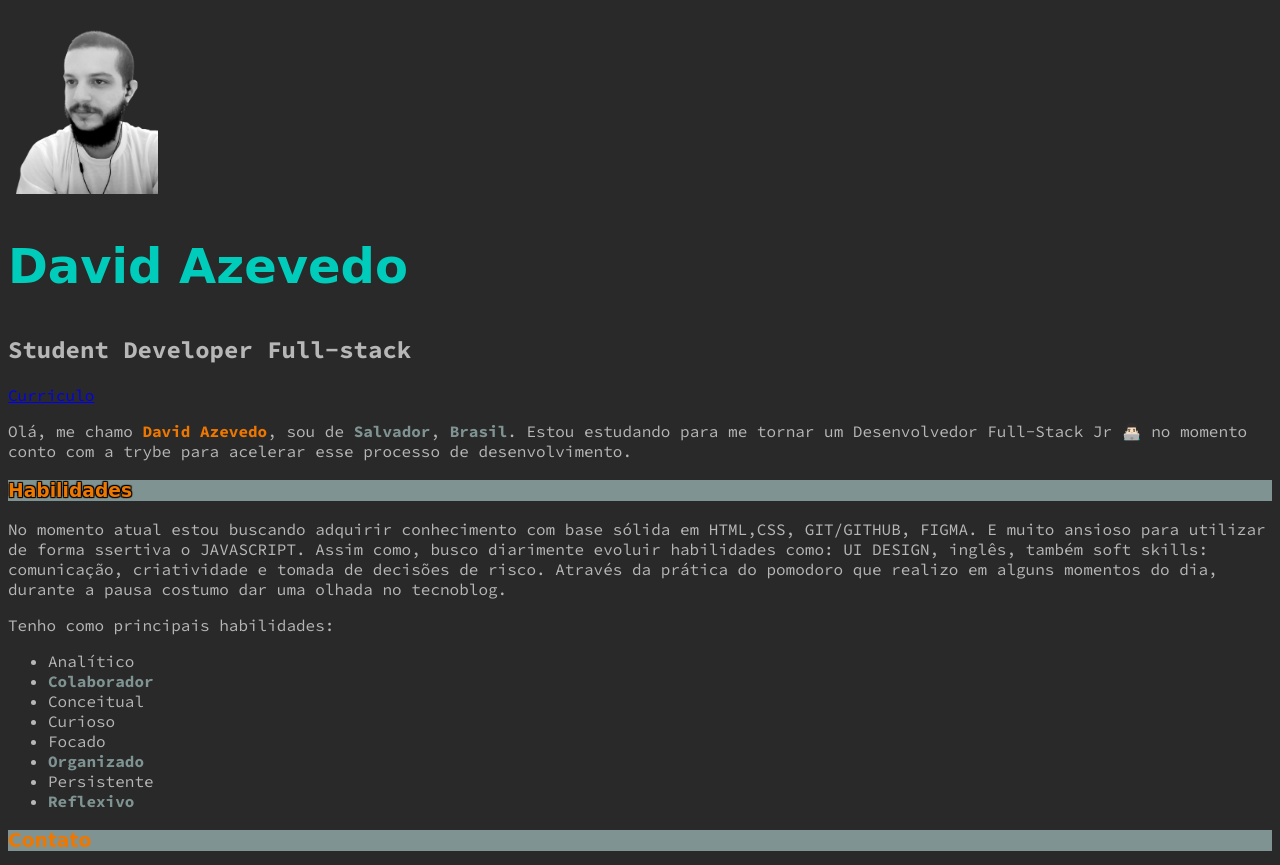
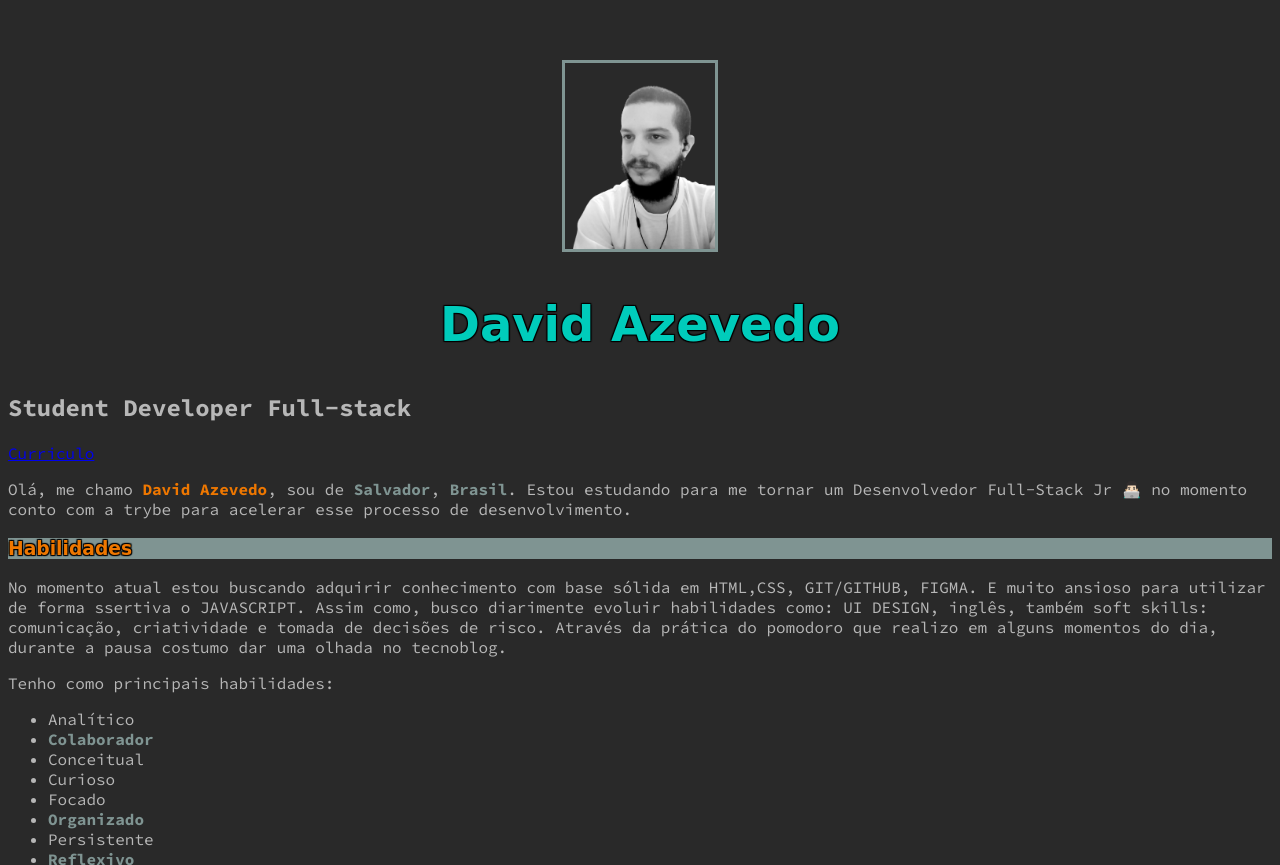
Before and after one commit to Zevid-Lucas/Zevid-Lucas.github.io, a plain HTML site: page index.html in a window 1280 px wide. Shown: the top 865 px of the page. Drawn offline with Linux system fonts and the light colour scheme; a web font is replaced by a local one.

Commit message:
Positioning and style .photo-dev

```diff
--- a/index.html
+++ b/index.html
@@ -13,9 +13,11 @@
 
 <body>
   <section class="main-section">
-    <img width="150px" src="img/David.png" alt="Foto de David Azevedo">
-    <h1 class="main_title --shadow">David Azevedo</h1>
-    <h2>Student Developer Full-stack</h2>
+    <figure class="box-photo">
+      <img class="photo-dev" src="img/David.png" alt="Foto de David Azevedo">
+    </figure>
+    <h1 class="main_title title--shadow">David Azevedo</h1>
+    <h2 class="main_subtitle">Student Developer Full-stack</h2>
     <a href="#" target="_blank">Curriculo</a>
     <p>Olá, me chamo <strong class="color-orange">David Azevedo</strong>, sou de <strong
         class="color-gray">Salvador</strong>, <strong class="color-gray">Brasil</strong>. Estou estudando para me tornar
--- a/style.css
+++ b/style.css
@@ -20,10 +20,25 @@ body {
     1px -1px 1px var(--base-black), -1px -1px 1px var(--base-black);
 }
 
+.main-section {
+  max-width: 1440px;
+}
+
+.box-photo {
+  margin-top: 60px;
+  text-align: center;
+}
+
+.photo-dev {
+  border: 3px solid var(--second-color);
+  width: 150px;
+}
+
 .main_title {
   color: var(--thirty-color);
   font-family: 'Megrim', cursive;
   font-size: 3em;
+  text-align: center;
 }
 
 .title-section {
```
